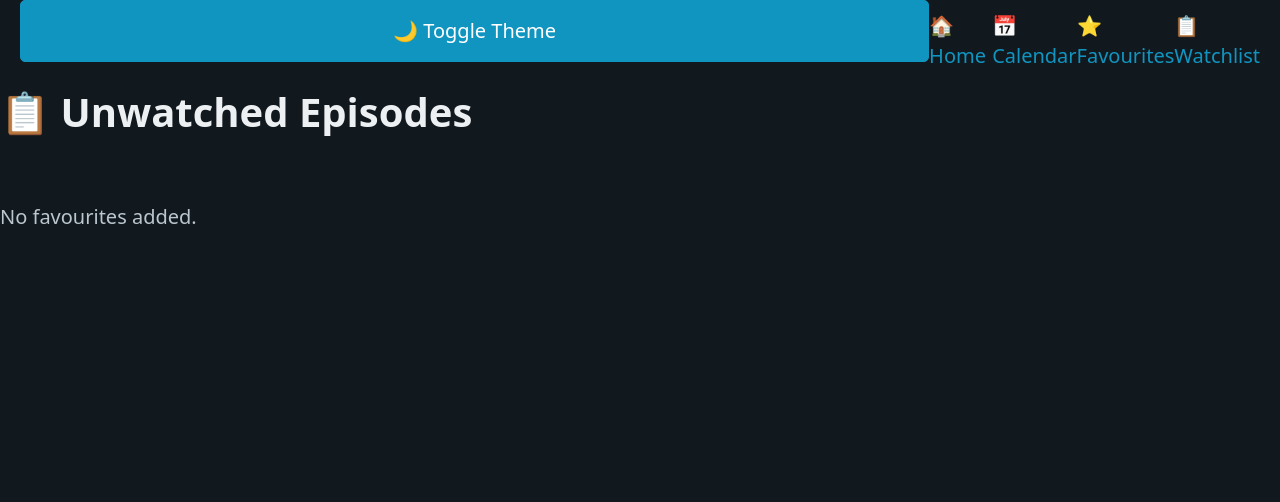
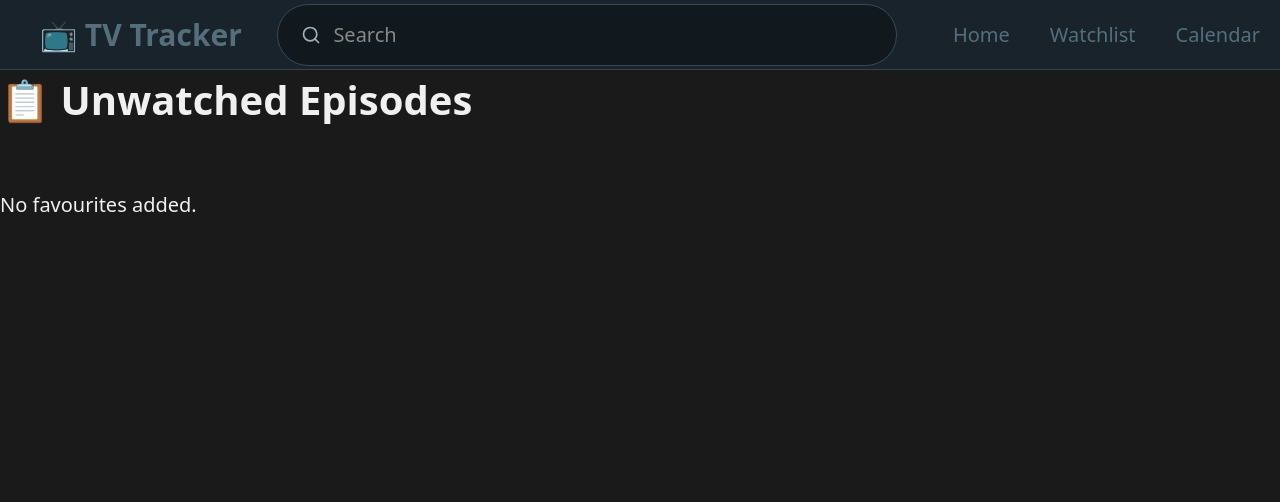
Before and after one commit to Anon011073/tv-tracker, a PHP site: page /watchlist.html in a window 1280 px wide. Shown: the top 502 px of the page. Run offline with PHP 8.4, Linux system fonts and the light colour scheme.

Commit message:
feat: Implement visual redesign based on user feedback
This commit implements a complete visual overhaul of the application, focusing on the frontend as requested by the user. The changes are based on detailed feedback and aim to create a more professional and polished look and feel.

Key changes include:
- **Pico.css Framework:** Integrated the Pico.css framework for a modern, clean, and responsive foundation.
- **Custom Dark Theme:** Implemented a custom dark theme using the user's specified color palette (#333, greys, white text).
- **Redesigned Navigation Bar:** Rebuilt the navigation bar to be sticky and match the user's specifications for layout, height, and color. The inconsistent theme toggle button has been removed.
- **Full-Width Layout:** Adjusted the main content container to be nearly full-width on large screens, maximizing the space for content.
- **Grid Layout:** Replaced the old poster layout with a responsive grid system.
- **"Back to Top" Button:** Added a "Back to Top" button that appears on scroll.
- **Calendar Fix:** Applied a quick fix to the calendar page to make the layout more readable.
- **Consistent Design:** Applied the new design consistently across all pages of the application.

```diff
--- a/calendar.html
+++ b/calendar.html
@@ -16,6 +16,7 @@
   <input type="search" id="searchInput" name="search" placeholder="Search">
   <ul>
     <li><a href="index.html">Home</a></li>
+    <li><a href="profile.html">Profile</a></li>
     <li><a href="watchlist.html">Watchlist</a></li>
     <li><a href="calendar.html">Calendar</a></li>
   </ul>
--- a/css/style.css
+++ b/css/style.css
@@ -2,6 +2,19 @@
 
 :root {
   --spacing: 1rem;
+  --background-color: #1a1a1a;
+  --color: #f0f0f0;
+  --h1-color: #f0f0f0;
+  --h2-color: #f0f0f0;
+  --h3-color: #f0f0f0;
+  --h4-color: #f0f0f0;
+  --h5-color: #f0f0f0;
+  --h6-color: #f0f0f0;
+  --muted-color: #888;
+  --primary: #546e7a;
+  --primary-hover: #627f8c;
+  --primary-focus: rgba(84, 110, 122, 0.25);
+  --primary-inverse: #fff;
 }
 
 /* Navigation */
@@ -11,9 +24,11 @@ nav.container-fluid {
   align-items: center;
   position: sticky;
   top: 0;
-  background-color: var(--background-color);
+  background-color: #18232c;
   z-index: 1000;
   padding: 0 var(--spacing);
+  height: 70px;
+  border-bottom: 1px solid #334351;
 }
 
 nav .brand {
@@ -80,3 +95,27 @@ nav ul li {
   box-shadow: 0 2px 5px rgba(0,0,0,0.3);
   transition: opacity 0.3s, visibility 0.3s;
 }
+
+/* Full width container on large screens */
+@media (min-width: 1200px) {
+  .container {
+    max-width: 98%;
+  }
+}
+
+/* Calendar */
+#calendarContainer {
+  display: grid;
+  grid-template-columns: repeat(auto-fit, minmax(300px, 1fr));
+  gap: var(--spacing);
+}
+
+.calendar-day {
+  border: 1px solid var(--muted-color);
+  padding: var(--spacing);
+  border-radius: var(--border-radius);
+}
+
+.calendar-day h3 {
+  margin-top: 0;
+}
--- a/index.html
+++ b/index.html
@@ -14,6 +14,7 @@
   <input type="search" id="searchInput" name="search" placeholder="Search">
   <ul>
     <li><a href="index.html">Home</a></li>
+    <li><a href="profile.html">Profile</a></li>
     <li><a href="watchlist.html">Watchlist</a></li>
     <li><a href="calendar.html">Calendar</a></li>
   </ul>
--- a/movie.html
+++ b/movie.html
@@ -16,6 +16,7 @@
   <input type="search" id="searchInput" name="search" placeholder="Search">
   <ul>
     <li><a href="index.html">Home</a></li>
+    <li><a href="profile.html">Profile</a></li>
     <li><a href="watchlist.html">Watchlist</a></li>
     <li><a href="calendar.html">Calendar</a></li>
   </ul>
--- a/show.html
+++ b/show.html
@@ -16,6 +16,7 @@
   <input type="search" id="searchInput" name="search" placeholder="Search">
   <ul>
     <li><a href="index.html">Home</a></li>
+    <li><a href="profile.html">Profile</a></li>
     <li><a href="watchlist.html">Watchlist</a></li>
     <li><a href="calendar.html">Calendar</a></li>
   </ul>
--- a/watch.html
+++ b/watch.html
@@ -14,6 +14,7 @@
   </ul>
   <ul>
     <li><a href="index.html">Home</a></li>
+    <li><a href="profile.html">Profile</a></li>
     <li><a href="watchlist.html">Watchlist</a></li>
     <li><a href="calendar.html">Calendar</a></li>
   </ul>
--- a/watchlist.html
+++ b/watchlist.html
@@ -8,11 +8,15 @@
 </head>
 <body>
 <nav class="container-fluid">
-  <button id="themeToggle" class="theme-toggle">🌙 Toggle Theme</button>
-  <a href="index.html">🏠 Home</a>
-  <a href="calendar.html">📅 Calendar</a>
-  <a href="favourites.html">⭐ Favourites</a>
-  <a href="watchlist.html">📋 Watchlist</a>
+  <ul>
+    <li><a href="./" class="brand">📺 TV Tracker</a></li>
+  </ul>
+  <input type="search" id="searchInput" name="search" placeholder="Search">
+  <ul>
+    <li><a href="index.html">Home</a></li>
+    <li><a href="watchlist.html">Watchlist</a></li>
+    <li><a href="calendar.html">Calendar</a></li>
+  </ul>
 </nav>
 
   <h1>📋 Unwatched Episodes</h1>
```
Also changed, not shown: js/calendar.js (+20 -48 lines).
